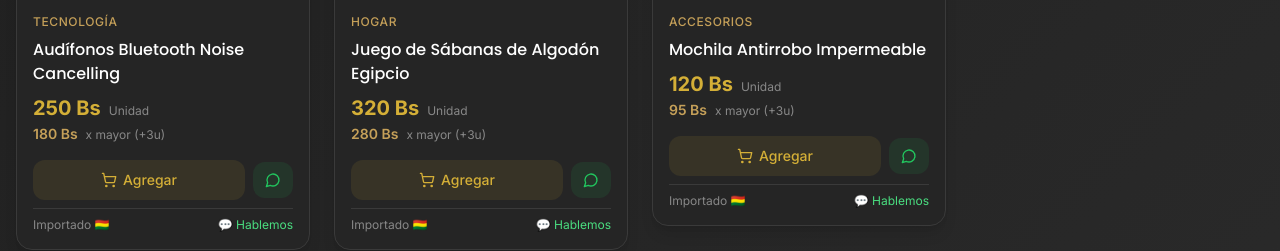
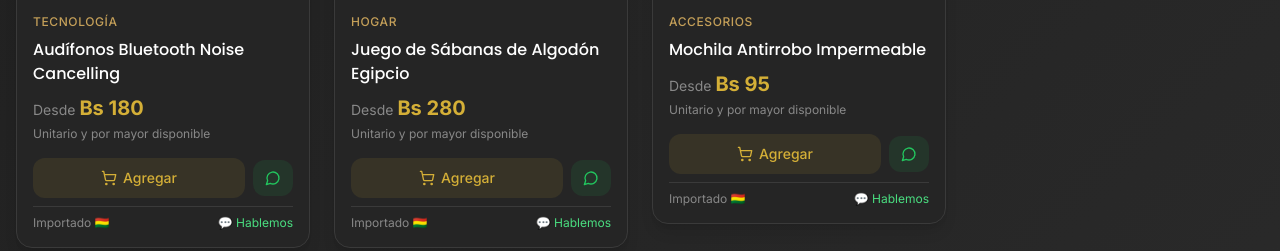
Before and after one commit to fabricioplay2learn-ctrl/OfiriaStore, a Next.js app: page / in a window 1280 px wide. Shown: the part 1058-1309 px from the top of the page. Built offline with nearby package versions, Linux system fonts and the light colour scheme.

Commit message:
Elegante el precio de los productos

```diff
--- a/components/ProductCard.tsx
+++ b/components/ProductCard.tsx
@@ -79,21 +79,16 @@ export default function ProductCard({ product }: ProductCardProps) {
         </Link>
 
         {/* Precios con lógica mayorista */}
-        <div className="flex flex-col gap-0.5">
-          <div className="flex items-baseline gap-2">
+        <div className="flex flex-col gap-1">
+          <div className="flex items-baseline gap-1">
+            <span className="text-text-muted text-sm">Desde</span>
             <span className="text-gold text-xl font-bold">
-              {product.precioUnitario} Bs
+              Bs {product.precioMayor > 0 ? product.precioMayor : product.precioUnitario}
             </span>
-            <span className="text-text-muted text-xs">Unidad</span>
           </div>
-          {product.precioMayor > 0 && (
-            <div className="flex items-baseline gap-2">
-              <span className="text-gold-champan text-sm font-semibold">
-                {product.precioMayor} Bs
-              </span>
-              <span className="text-text-muted text-xs">x mayor (+3u)</span>
-            </div>
-          )}
+          <p className="text-xs text-text-muted">
+            Unitario y por mayor disponible
+          </p>
         </div>
 
         {/* CTAs */}
```
